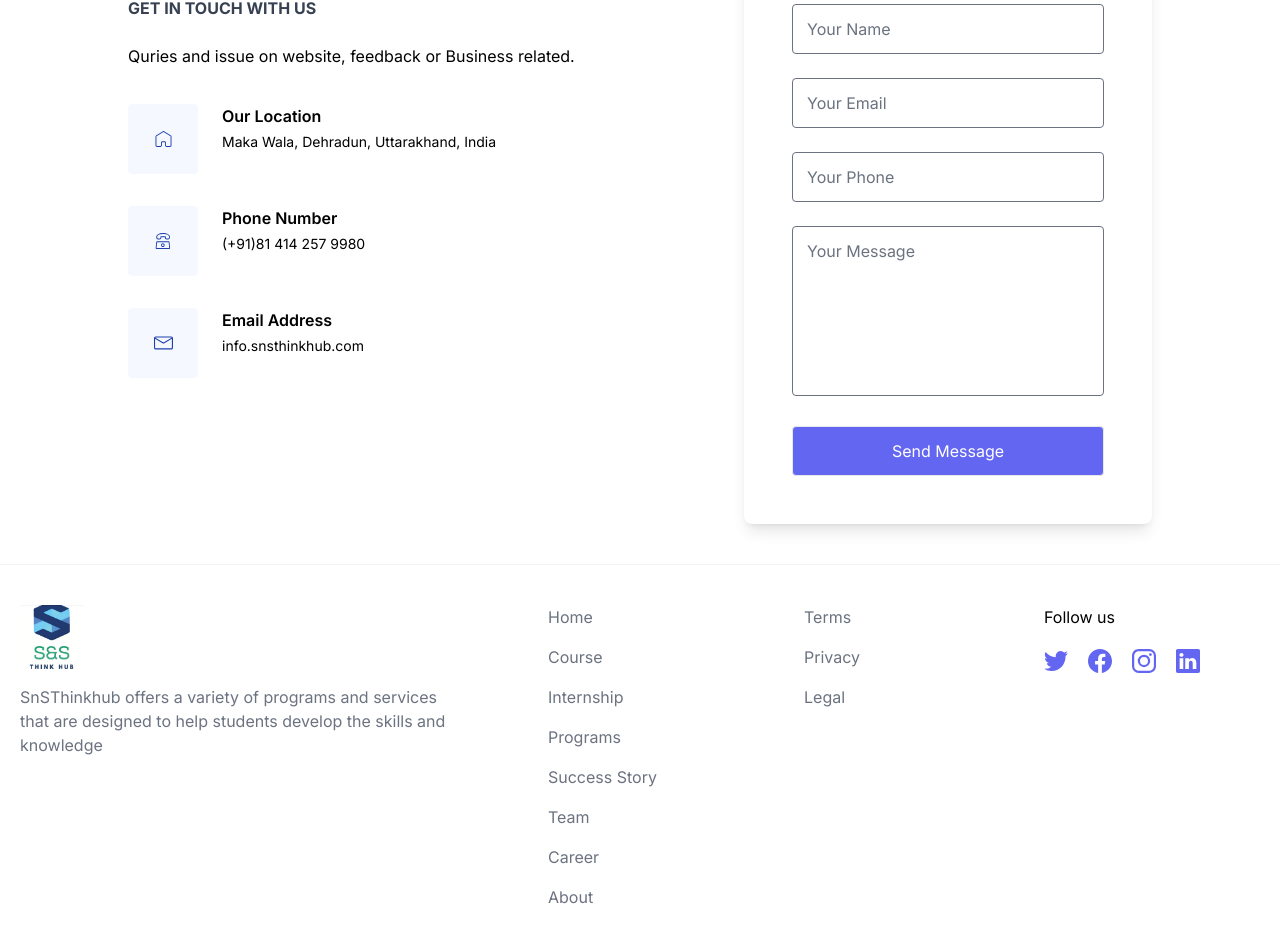
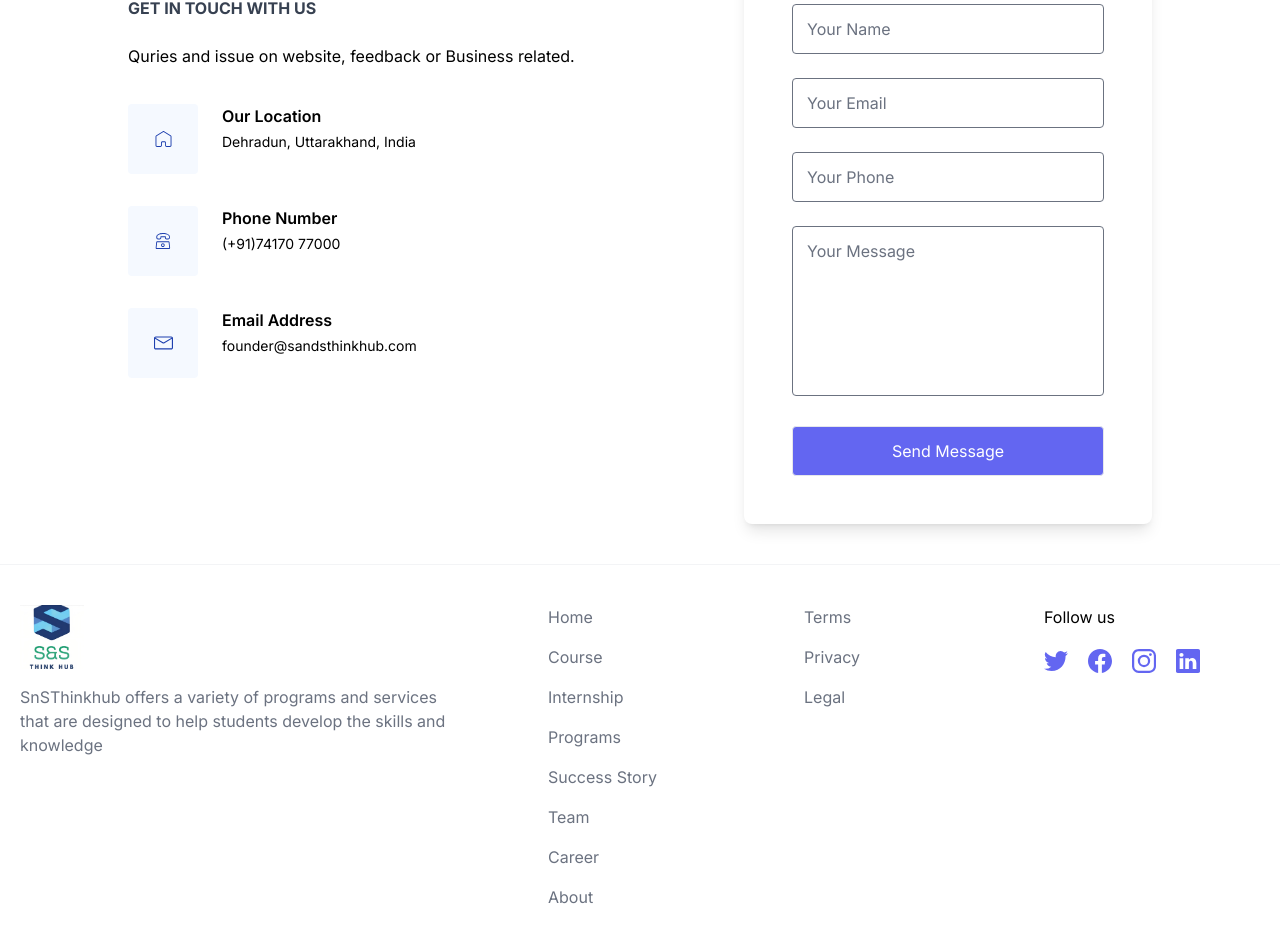
Before and after one commit to abhijeetrayy/snsthinkhub, a Next.js app: page /home in a window 1280 px wide. Shown: the part 3689-4618 px from the top of the page. Built offline with nearby package versions, Linux system fonts and the light colour scheme; no server answers.

Commit message:
spelling check

```diff
--- a/src/components/contactus.jsx
+++ b/src/components/contactus.jsx
@@ -88,7 +88,7 @@ export default function contactus() {
                     Our Location
                   </h4>
                   <p className="text-body-color text-sm ">
-                    Maka Wala, Dehradun, Uttarakhand, India
+                    Dehradun, Uttarakhand, India
                   </p>
                 </div>
               </div>
@@ -110,7 +110,7 @@ export default function contactus() {
                     Phone Number
                   </h4>
                   <p className="text-body-color text-sm">
-                    (+91)81 414 257 9980
+                    (+91)74170 77000
                   </p>
                 </div>
               </div>
@@ -130,8 +130,9 @@ export default function contactus() {
                     Email Address
                   </h4>
                   <p className="text-body-color text-sm ">
-                    info.snsthinkhub.com
+                    founder@sandsthinkhub.com
                   </p>
+
                 </div>
               </div>
             </div>
```
